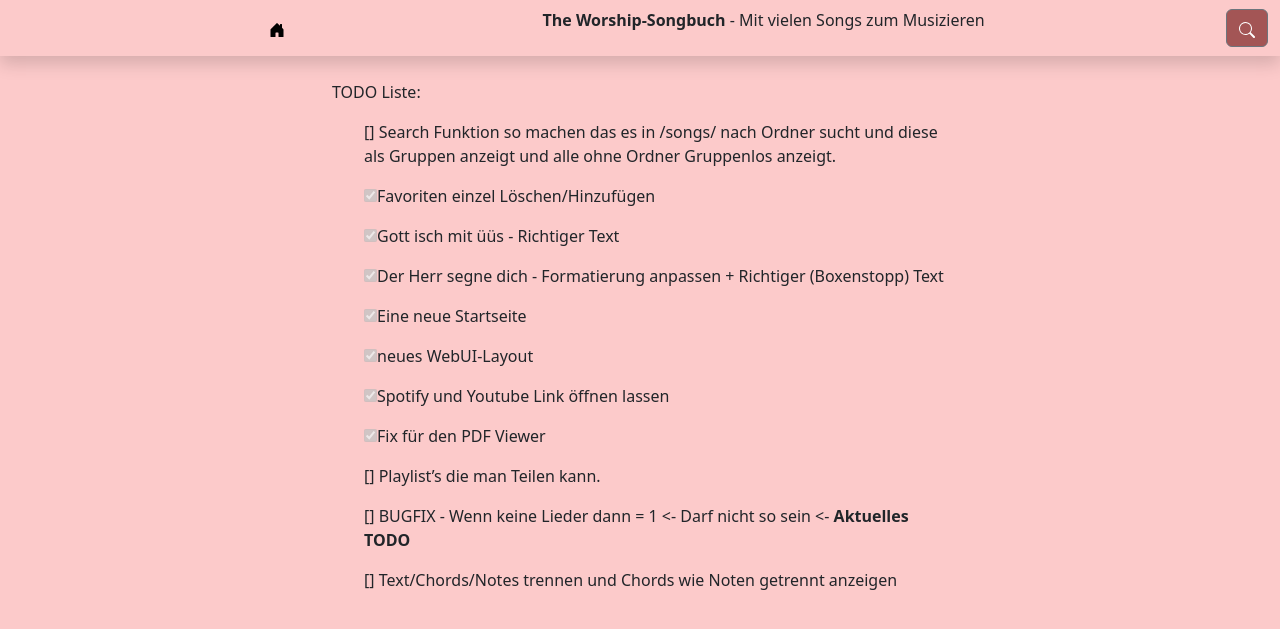
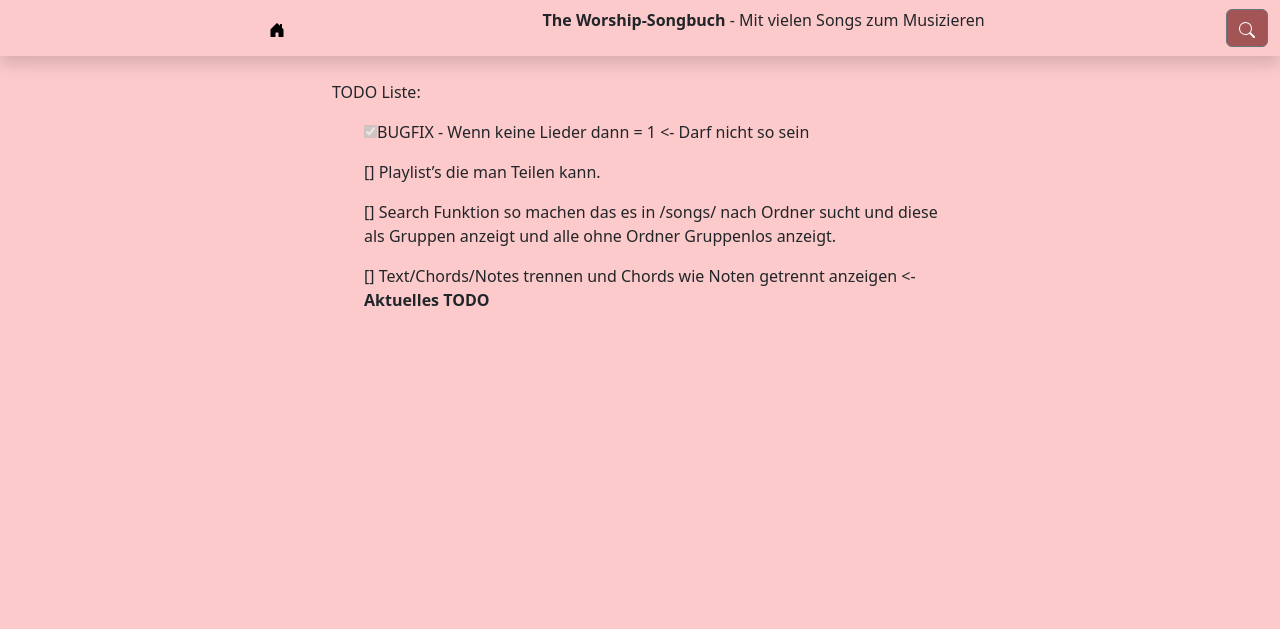
Before and after one commit to Elija-K/song-dist, a Jekyll site: the page built from TODO.md, in a window 1280 px wide. Shown: the top 629 px of the page. Built offline with Jekyll 4.4.1, drawn with Linux system fonts in a browser that asks for light colours; our own code applies the rules of GitHub Pages for plain Markdown files.

```diff
--- a/TODO.md
+++ b/TODO.md
@@ -1,23 +1,9 @@
 TODO Liste:
+
+- [X] BUGFIX - Wenn keine Lieder dann = 1 <- Darf nicht so sein
+
+- [] Playlist's die man Teilen kann.
 
 - [] Search Funktion so machen das es in /songs/ nach Ordner sucht und diese als Gruppen anzeigt und alle ohne Ordner Gruppenlos anzeigt.
 
-- [X] Favoriten einzel Löschen/Hinzufügen
-
-- [X] Gott isch mit üüs - Richtiger Text
-
-- [X] Der Herr segne dich - Formatierung anpassen + Richtiger (Boxenstopp) Text
-
-- [X] Eine neue Startseite
-
-- [X] neues WebUI-Layout
-
-- [X] Spotify und Youtube Link öffnen lassen
-
-- [X] Fix für den PDF Viewer
-
-- [] Playlist's die man Teilen kann.
-
-- [] BUGFIX - Wenn keine Lieder dann = 1 <- Darf nicht so sein <- **Aktuelles TODO**
-
-- [] Text/Chords/Notes trennen und Chords wie Noten getrennt anzeigen
+- [] Text/Chords/Notes trennen und Chords wie Noten getrennt anzeigen <-**Aktuelles TODO**
```
Also changed, not shown: _layouts/song.html (+59 -2 lines).
